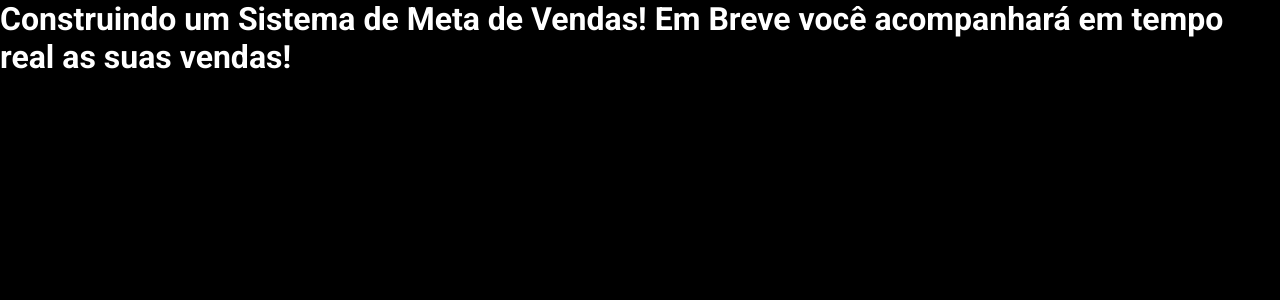
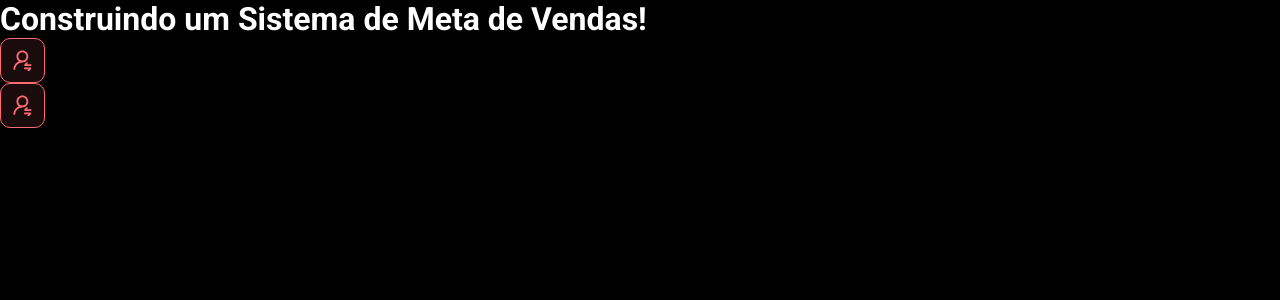
Before and after one commit to raphael690/dsmeta, a React (Vite) app in the folder frontend/: page / in a window 1280 px wide. Shown: the top 300 px of the page. Built offline with nearby package versions, Linux system fonts and the light colour scheme.

Commit message:
First component

```diff
--- a/frontend/src/App.tsx
+++ b/frontend/src/App.tsx
@@ -1,8 +1,11 @@
+import NotificationButton from "./components/NotificationButton"
 function App() {
-  return(
-    <h1>Construindo um Sistema de Meta de Vendas!
-      Em Breve você acompanhará em tempo real as suas vendas!
-    </h1>
+  return (
+    <>
+      <h1>Construindo um Sistema de Meta de Vendas!</h1>
+      <NotificationButton />
+      <NotificationButton />
+    </>
   )
 }
 
--- /dev/null
+++ b/frontend/src/components/NotificationButton/index.tsx
@@ -0,0 +1,14 @@
+/* Terei que importar a imagem colocando o codigo e dou uma apelido exemplo icon e coloco entre {}*/
+import icon from '../../assets/img/notification-icon.svg'
+
+import './styles.css'
+
+function NotificationButton() {
+    return (
+        <div className="dsmeta-red-btn">
+            <img src={icon} alt="Notificar" />
+        </div>
+    )
+}
+
+export default NotificationButton
--- /dev/null
+++ b/frontend/src/components/NotificationButton/styles.css
@@ -0,0 +1,15 @@
+.dsmeta-red-btn { /*  estilo botão*/
+    height: 45px;
+    width: 45px;
+    background: rgba(255, 107, 114, 0.1);
+    border: 1px solid #ff6b72;
+    border-radius: 10px;
+    display: flex;
+    align-items: center;
+    justify-content: center;
+    cursor: pointer;
+}
+
+.dsmeta-red-btn img {/*  tamanho da imagem do botão*/
+    width: 19px;
+}
```
Also changed, not shown: frontend/src/assets/img/notification-icon.svg (added), 1 other file (tests, documents, lock files or other folders).
